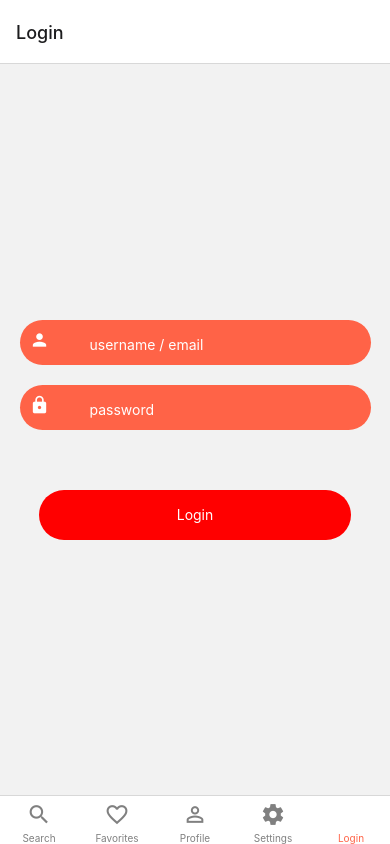
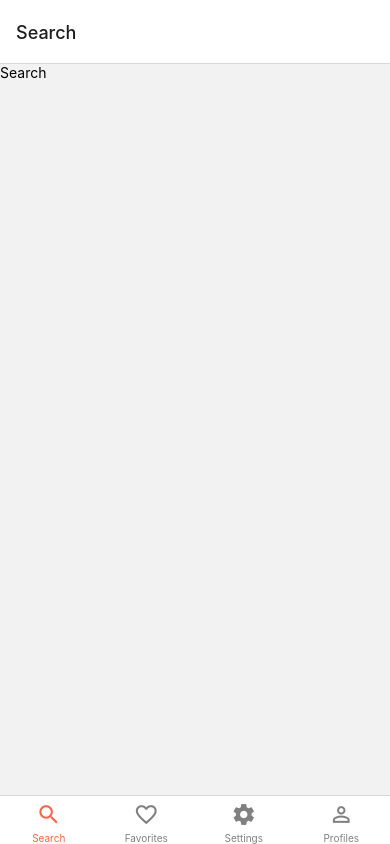
Before and after one commit to jlevad/ojo-rooms, a React Native app: screen /Login in a window 390 px wide. Built offline with nearby package versions, Linux system fonts and the light colour scheme.

Commit message:
<feat>(common): add dependecies & create stack navigation

```diff
--- a/package.json
+++ b/package.json
@@ -13,6 +13,7 @@
     "@react-native-async-storage/async-storage": "^1.15.15",
     "@react-navigation/bottom-tabs": "^6.0.9",
     "@react-navigation/native": "^6.0.6",
+    "@react-navigation/native-stack": "^6.2.5",
     "@reduxjs/toolkit": "^1.7.1",
     "axios": "^0.24.0",
     "expo": "~44.0.0",
--- a/src/Main.js
+++ b/src/Main.js
@@ -1,12 +1,23 @@
 import { createBottomTabNavigator } from '@react-navigation/bottom-tabs';
+import { createNativeStackNavigator } from '@react-navigation/native-stack';
 import MaterialIcons from 'react-native-vector-icons/MaterialIcons';
-import FavoritesScreen from './favorites/Favorites';
-import LoginScreen from './login/LoginScreen';
-import ProfileScreen from './profile/Profile';
-import SearchScreen from './search/Search';
-import SettingsScreen from './settings/Settings';
+import FavoritesScreen from './screens/favorites/Favorites';
+import LoginScreen from './screens/login/LoginScreen';
+import ProfileScreen from './screens/profile/Profile';
+import SearchScreen from './screens/search/Search';
+import SettingsScreen from './screens/settings/Settings';
 
 const Tab = createBottomTabNavigator();
+const Stack = createNativeStackNavigator();
+
+const ProfileStackScreen = () => {
+  return (
+    <Stack.Navigator>
+      <Stack.Screen name="Profile" component={ProfileScreen} />
+      <Stack.Screen name="Login" component={LoginScreen} />
+    </Stack.Navigator>
+  );
+}
 
 const MainPage = () => {
   return (
@@ -19,7 +30,7 @@ const MainPage = () => {
             iconName = focused ? 'search' : 'search';
           } else if (route.name === 'Favorites') {
             iconName = focused ? 'favorite' : 'favorite-outline';
-          } else if (route.name === 'Profile') {
+          } else if (route.name === 'Profiles') {
             iconName = focused ? 'person' : 'person-outline';
           } else if (route.name === 'Settings') {
             iconName = focused ? 'settings' : 'settings';
@@ -34,9 +45,9 @@ const MainPage = () => {
     >
       <Tab.Screen name="Search" component={SearchScreen} />
       <Tab.Screen name="Favorites" component={FavoritesScreen} />
-      <Tab.Screen name="Profile" component={ProfileScreen} />
       <Tab.Screen name="Settings" component={SettingsScreen} />
-      <Tab.Screen name="Login" component={LoginScreen} />
+      <Tab.Screen name="Profiles" component={ProfileStackScreen} options={{ headerShown: false }} />
+      {/* <Tab.Screen name="Login" component={LoginScreen} /> */}
     </Tab.Navigator>
   )
 }
--- a/src/login/LoginScreen.js
+++ b/src/screens/login/LoginScreen.js
@@ -14,7 +14,7 @@ import {
   loginStart,
   loginFailure,
   loginSuccess
-} from '../redux/userRedux'
+} from '../../redux/userRedux'
 import user from './UserDummy.json';
 
 const styles = StyleSheet.create({
--- a/src/profile/Profile.js
+++ b/src/screens/profile/Profile.js
@@ -13,7 +13,7 @@ import {
   loginFailure,
   loginSuccess,
   logout,
-} from '../redux/userRedux'
+} from '../../redux/userRedux'
 
 const styles = StyleSheet.create({
   container: {
```
Also changed, not shown: src/screens/favorites/Favorites.js (renamed from src/favorites/Favorites.js), src/screens/login/UserDummy.json (renamed from src/login/UserDummy.json), src/screens/search/Search.js (renamed from src/search/Search.js), src/screens/settings/Settings.js (renamed from src/settings/Settings.js), 1 other file (tests, documents, lock files or other folders).
